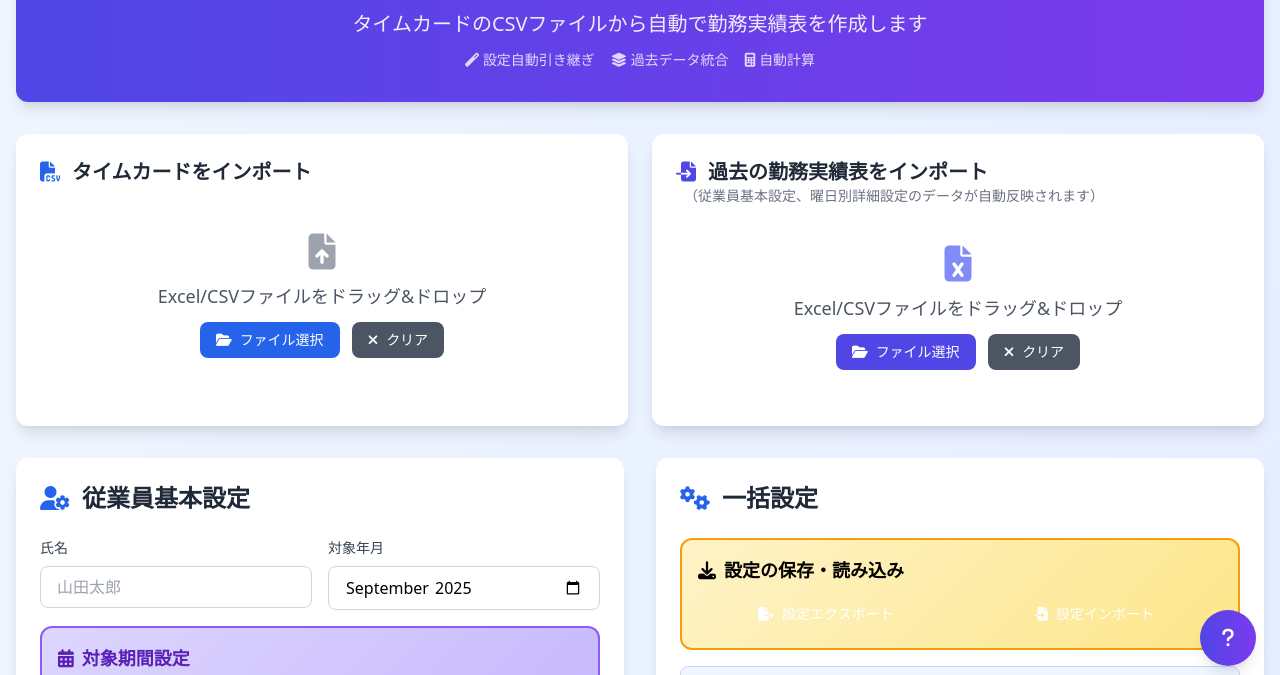
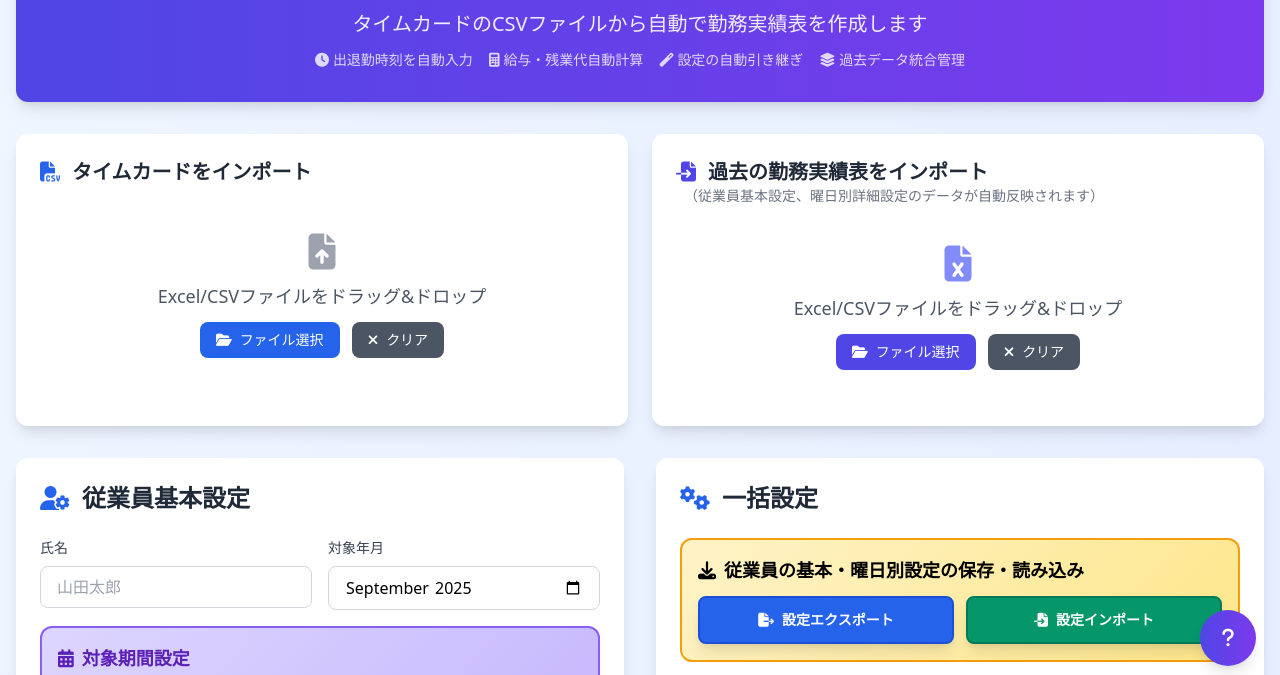
Before and after one commit to it19841984/WorkTrack-Auto, a plain HTML site: page index.html in a window 1280 px wide. Shown: the part 110-785 px from the top of the page. Drawn offline with nearby package versions, Linux system fonts and the light colour scheme.

Commit message:
Update index.html

```diff
--- a/index.html
+++ b/index.html
@@ -184,13 +184,16 @@
                 <p class="text-xl opacity-90 mb-3">タイムカードのCSVファイルから自動で勤務実績表を作成します</p>
                 <div class="flex justify-center items-center space-x-4 text-sm opacity-80">
                     <span class="flex items-center">
-                        <i class="fas fa-magic mr-1"></i>設定自動引き継ぎ
+                        <i class="fas fa-clock mr-1"></i>出退勤時刻を自動入力
                     </span>
                     <span class="flex items-center">
-                        <i class="fas fa-layer-group mr-1"></i>過去データ統合
+                        <i class="fas fa-calculator mr-1"></i>給与・残業代自動計算
                     </span>
                     <span class="flex items-center">
-                        <i class="fas fa-calculator mr-1"></i>自動計算
+                        <i class="fas fa-magic mr-1"></i>設定の自動引き継ぎ
+                    </span>
+                    <span class="flex items-center">
+                        <i class="fas fa-layer-group mr-1"></i>過去データ統合管理
                     </span>
                 </div>
             </div>
@@ -425,15 +428,15 @@
                 <!-- Settings Import/Export -->
                 <div class="settings-import-export mb-4">
                     <h4 class="text-lg font-semibold text-amber-800 mb-3 flex items-center">
-                        <i class="fas fa-download mr-2"></i>設定の保存・読み込み
+                        <i class="fas fa-download mr-2"></i>従業員の基本・曜日別設定の保存・読み込み
                     </h4>
                     <div class="grid grid-cols-1 sm:grid-cols-2 gap-3">
-                        <button onclick="exportSettings()" class="bg-amber-600 text-white py-2 px-4 rounded-lg hover:bg-amber-700 transition-colors text-sm">
+                        <button onclick="exportSettings()" class="bg-blue-600 text-white py-3 px-4 rounded-lg hover:bg-blue-700 transition-colors text-sm font-semibold shadow-lg border-2 border-blue-700">
                             <i class="fas fa-file-export mr-2"></i>設定エクスポート
                         </button>
                         <div class="relative">
                             <input type="file" id="settingsFileInput" accept=".json" onchange="importSettings()" class="hidden">
-                            <button onclick="document.getElementById('settingsFileInput').click()" class="w-full bg-amber-600 text-white py-2 px-4 rounded-lg hover:bg-amber-700 transition-colors text-sm">
+                            <button onclick="document.getElementById('settingsFileInput').click()" class="w-full bg-green-600 text-white py-3 px-4 rounded-lg hover:bg-green-700 transition-colors text-sm font-semibold shadow-lg border-2 border-green-700">
                                 <i class="fas fa-file-import mr-2"></i>設定インポート
                             </button>
                         </div>
```
